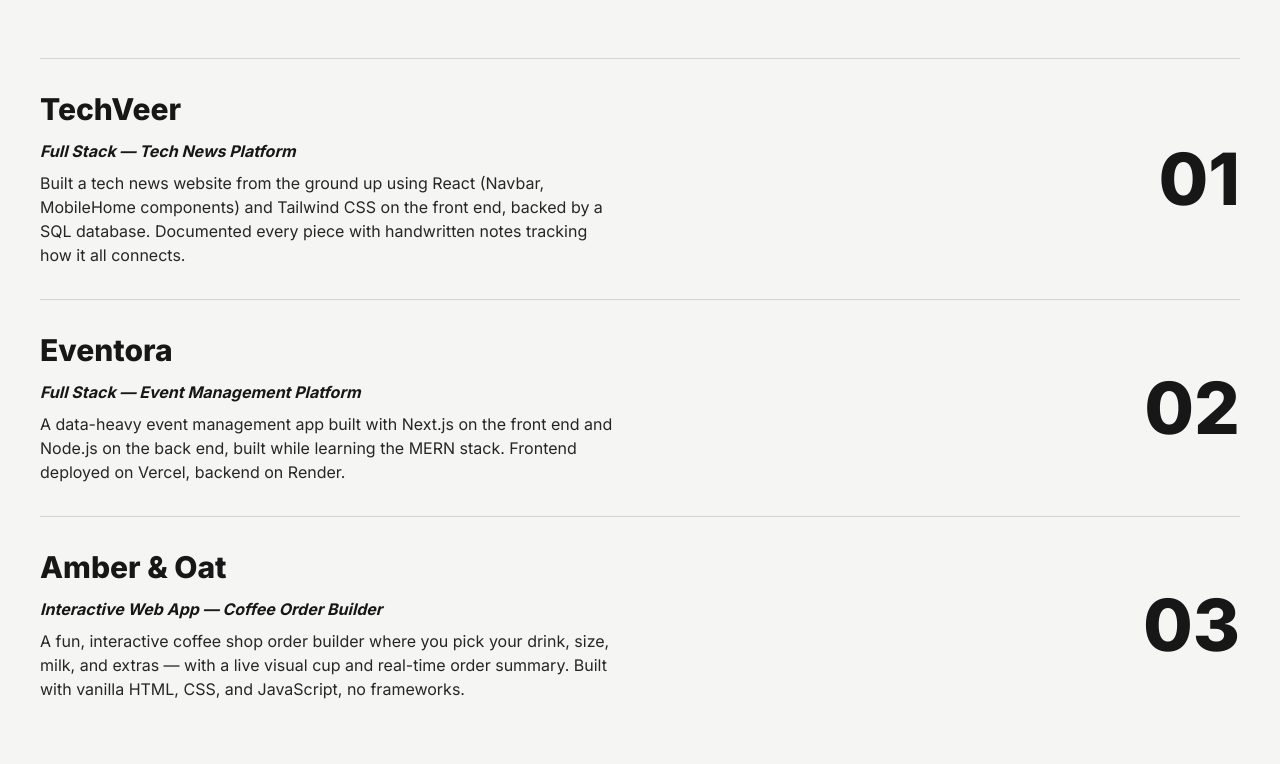
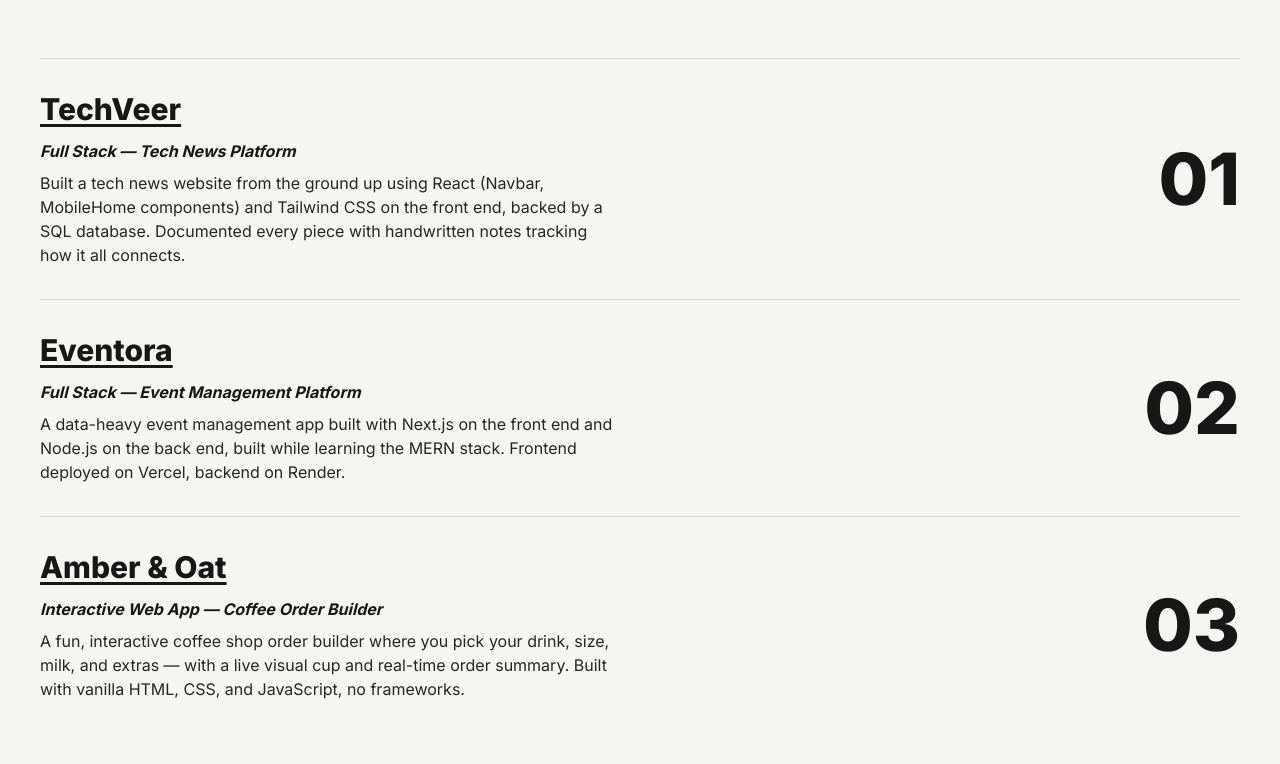
Before and after one commit to navneetthakurr/Navneet-Showcase, a React (Vite) app: page / in a window 1280 px wide. Shown: the part 1196-1960 px from the top of the page. Built offline with nearby package versions, Linux system fonts and the light colour scheme.

Commit message:
add project links

```diff
--- a/src/components/Portfolio.jsx
+++ b/src/components/Portfolio.jsx
@@ -57,7 +57,7 @@ export default function Portfolio() {
       <main className="max-w-[1800px] mx-auto px-6 sm:px-10 font-inter">
         <FadeInSection>
           <section className="pt-10">
-            <div className="flex flex-col-reverse sm:flex-row items-center gap-6 sm:gap-10 lg:gap-80">
+            <div className="flex flex-col-reverse sm:flex-row items-center gap-6 sm:gap-10 lg:gap-20">
               <h1 className="font-extrabold tracking-tight leading-[0.92] text-5xl sm:text-8xl lg:text-[9rem] break-words text-center sm:text-left">
                 Navneet
                 <br />
@@ -114,9 +114,14 @@ export default function Portfolio() {
           <FadeInSection>
             <div className="grid grid-cols-[1fr_auto] items-center gap-4 sm:gap-6 py-8 border-t border-stone-300">
               <div>
-                <div className="font-extrabold text-2xl sm:text-3xl">
+                <a
+                  href="https://tech-veer.vercel.app/"
+                  target="_blank"
+                  rel="noopener noreferrer"
+                  className="font-extrabold text-2xl sm:text-3xl hover:opacity-60 transition-opacity underline underline-offset-4"
+                >
                   TechVeer
-                </div>
+                </a>
                 <div className="italic font-bold text-base mt-3">
                   Full Stack — Tech News Platform
                 </div>
@@ -136,9 +141,14 @@ export default function Portfolio() {
           <FadeInSection>
             <div className="grid grid-cols-[1fr_auto] items-center gap-4 sm:gap-6 py-8 border-t border-stone-300">
               <div>
-                <div className="font-extrabold text-2xl sm:text-3xl">
+                <a
+                  href="https://event-management-lovat-sigma.vercel.app/"
+                  target="_blank"
+                  rel="noopener noreferrer"
+                  className="font-extrabold text-2xl sm:text-3xl hover:opacity-60 transition-opacity underline underline-offset-4"
+                >
                   Eventora
-                </div>
+                </a>
                 <div className="italic font-bold text-base mt-3">
                   Full Stack — Event Management Platform
                 </div>
@@ -158,9 +168,14 @@ export default function Portfolio() {
           <FadeInSection>
             <div className="grid grid-cols-[1fr_auto] items-center gap-4 sm:gap-6 py-8 border-t border-stone-300">
               <div>
-                <div className="font-extrabold text-2xl sm:text-3xl">
+                <a
+                  href="https://amberoat.netlify.app/"
+                  target="_blank"
+                  rel="noopener noreferrer"
+                  className="font-extrabold text-2xl sm:text-3xl hover:opacity-60 transition-opacity underline underline-offset-4"
+                >
                   Amber &amp; Oat
-                </div>
+                </a>
                 <div className="italic font-bold text-base mt-3">
                   Interactive Web App — Coffee Order Builder
                 </div>
```
